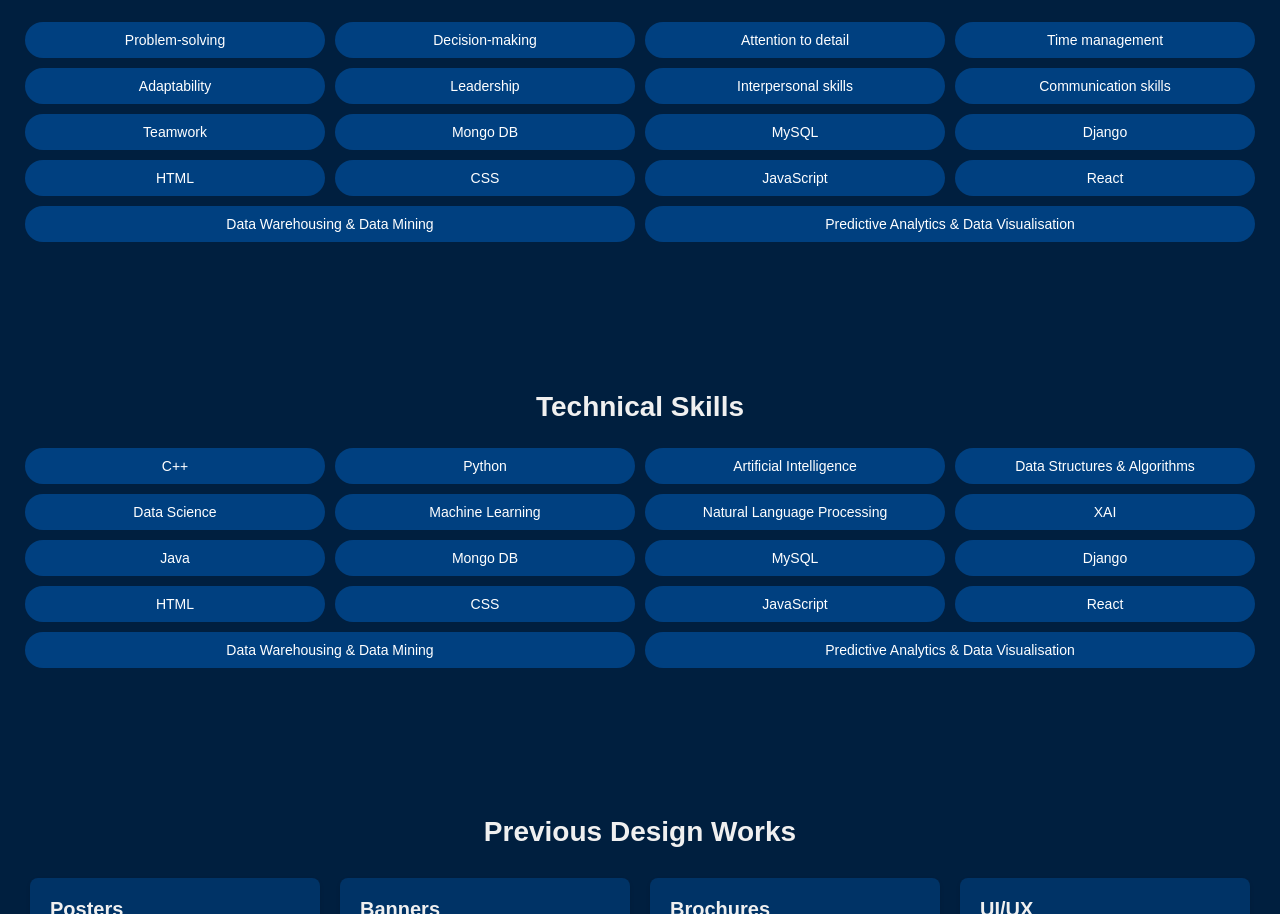
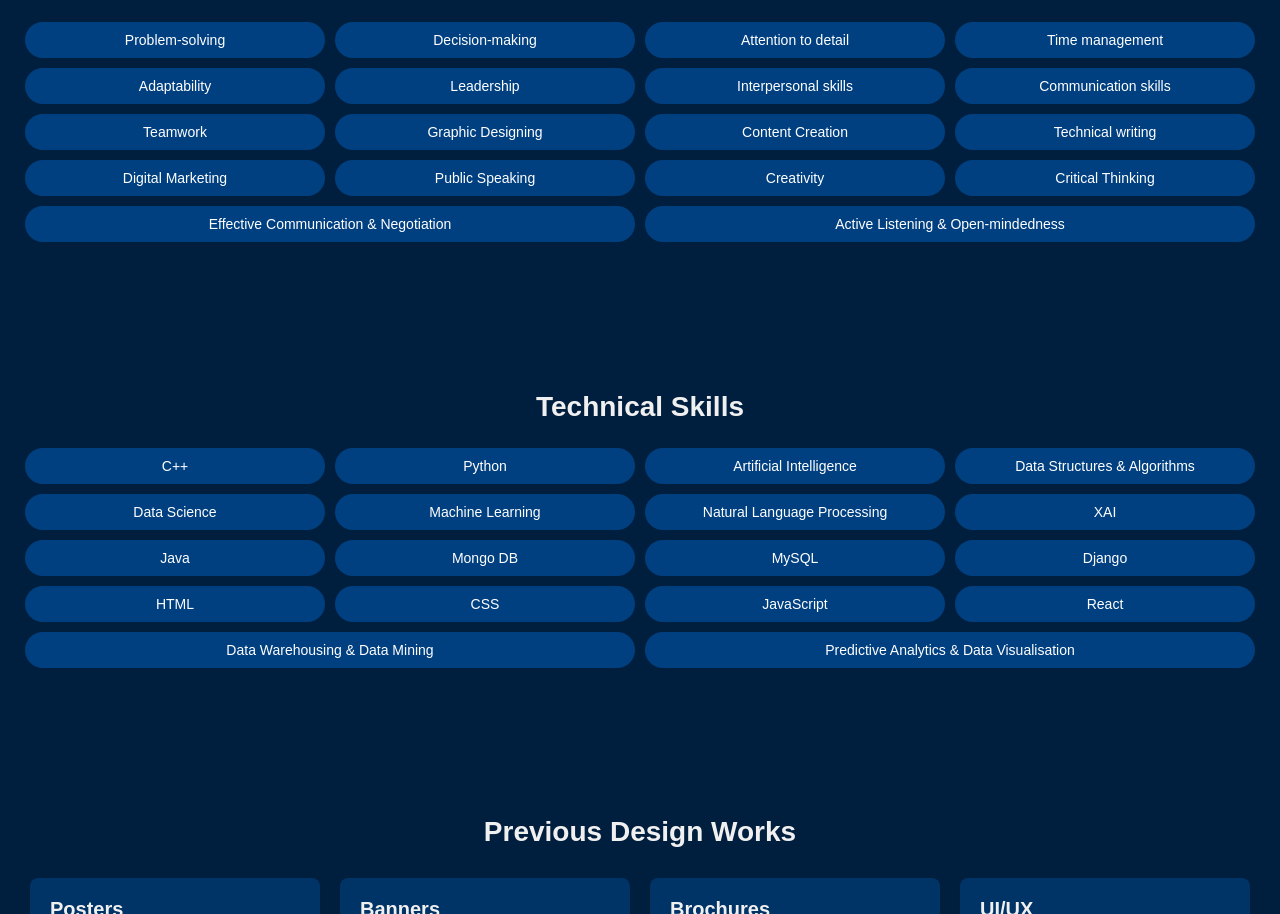
Before and after one commit to kavyarao02/Portfolio1, a website: page index.html in a window 1280 px wide. Shown: the part 1537-2451 px from the top of the page. Drawn offline with nearby package versions, Linux system fonts and the light colour scheme.

Commit message:
Update index.html

```diff
--- a/index.html
+++ b/index.html
@@ -67,7 +67,7 @@
           <h2>Non-Technical Skills</h2>
           <div class="skills-container">
               <div class="skills-list">
-                  <span class="skill">Problem-solving</span>
+                 <span class="skill">Problem-solving</span>
                   <span class="skill">Decision-making</span>
                   <span class="skill">Attention to detail</span>
                   <span class="skill">Time management</span>
@@ -76,15 +76,15 @@
                   <span class="skill">Interpersonal skills</span>
                   <span class="skill">Communication skills</span>
                   <span class="skill">Teamwork</span>
-                  <span class="skill">Mongo DB</span>
-                  <span class="skill">MySQL</span>
-                  <span class="skill">Django</span>
-                  <span class="skill">HTML</span>
-                  <span class="skill">CSS</span>
-                  <span class="skill">JavaScript</span>
-                  <span class="skill">React</span>
-                  <span class="skill">Data Warehousing & Data Mining</span>
-                  <span class="skill">Predictive Analytics & Data Visualisation</span>
+                  <span class="skill">Graphic Designing</span>
+                  <span class="skill">Content Creation</span>
+                  <span class="skill">Technical writing</span>
+                  <span class="skill">Digital Marketing</span>
+                  <span class="skill">Public Speaking</span>
+                  <span class="skill">Creativity</span>
+                  <span class="skill">Critical Thinking</span>
+                  <span class="skill">Effective Communication & Negotiation</span>
+                  <span class="skill">Active Listening & Open-mindedness</span>
               </div>
           </div>
       </section>
```
